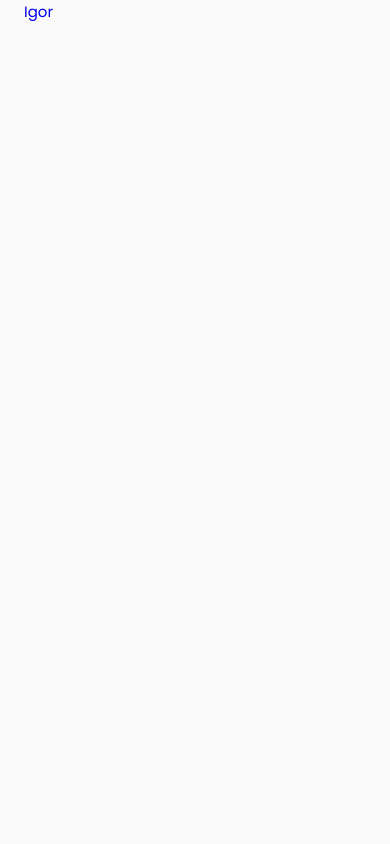
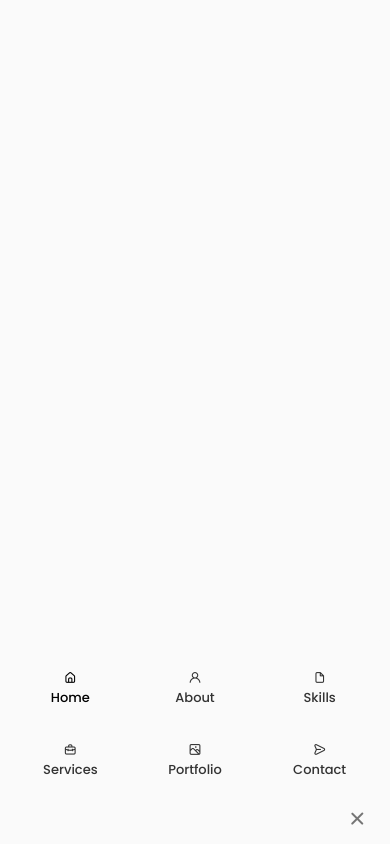
Before and after one commit to IgorBrizack/portfolioWeb, a React (Create React App) app: page / in a window 390 px wide. Built offline with nearby package versions, Linux system fonts and the light colour scheme.

Commit message:
feat: header css

```diff
--- a/src/components/header/Header.jsx
+++ b/src/components/header/Header.jsx
@@ -6,6 +6,46 @@
         <header className="header">
             <nav className="nav container">
                 <a href="index.html" className="nav__logo">Igor</a>
+                <div className="nav__menu">
+                    <ul className="nav__list grid">
+                        <li className="nav__item">
+                            <a href="#home" className="nav__link active-link">
+                                <i className="uil uil-estate nav__icon"></i> Home
+                            </a>
+                        </li>
+                        <li className="nav__item">
+                            <a href="#bout" className="nav__link">
+                                <i className="uil uil-user nav__icon"></i> About
+                            </a>
+                        </li>
+                        <li className="nav__item">
+                            <a href="#skills" className="nav__link">
+                                <i className="uil uil-file nav__icon"></i> Skills
+                            </a>
+                        </li>
+
+                        <li className="nav__item">
+                            <a href="services" className="nav__link">
+                                <i className="uil uil-briefcase-alt nav__icon"></i> Services
+                            </a>
+                        </li>
+                        <li className="nav__item">
+                            <a href="#portfolio" className="nav__link">
+                                <i className="uil uil-scenery nav__icon"></i> Portfolio
+                            </a>
+                        </li>
+                        <li className="nav__item">
+                            <a href="#contact" className="nav__link">
+                                <i className="uil uil-message nav__icon"></i> Contact
+                            </a>
+                        </li>
+                    </ul>
+                    <i className="uil uil-times nav__close"></i>
+                </div>
+
+                <div className="nav__toggle">
+                    <i className="uil uil-apps"></i>
+                </div>
             </nav>
         </header>
     )
--- a/src/components/header/header.css
+++ b/src/components/header/header.css
@@ -0,0 +1,111 @@
+.header {
+	width: 100%;
+	position: fixed;
+	top: 0;
+	left: 0;
+	z-index: var(--z-fixed);
+	background-color: var(--body-color);
+}
+
+.nav {
+	height: calc(var(--header-height) + 1.5rem);
+	display: flex;
+	justify-content: space-between;
+	align-items: center;
+	column-gap: 1rem;
+}
+
+.nav__logo,
+.nav__toggle {
+	color: var(--title-color);
+	font-weight: var(--font-medium);
+	}
+
+.nav__list {
+	display: flex;
+	column-gap: 2rem;
+}
+
+.nav__link {
+	display: flex;
+	flex-direction: column;
+	align-items: center;
+	font-size: var(--small-font-size);
+	color: var(--title-color);
+	font-weight: var(--font-medium);
+	transition: .3s;
+}
+
+.nav__icon,
+.nav__close,
+.nav__toggle {
+  	display: none;
+}
+
+.active-link,
+.nav__link:hover {
+  	color: var(--title-color-dark);
+}
+
+@media screen and (max-width: 768px) {
+	.header {
+		top: initial;
+		bottom: 0;
+	}
+
+	.nav {
+		height: var(--header-height);
+	}
+
+	.nav__menu {
+		position: fixed;
+		bottom: 0;
+		left: 0;
+		width: 100%;
+		background-color: var(--body-color);
+		padding: 2rem 1.5rem  4rem;
+		box-sizing: 0 -1px 4px rgba(0, 0, 0, 0.15);
+		border-radius: 1.5rem 1.5rem 0 0;
+		transition: .3s;
+	}
+
+	.nav__list {
+		display: grid;
+		grid-template-columns: repeat(3, 1fr);
+		gap: 2rem;
+	}
+
+	.nav__icons {
+		font-size: 1.2rem;
+	}
+
+	.nav__close {
+		position: absolute;
+		right: 1.3rem;
+		bottom: .5rem;
+		font-size: 1.5rem;
+		cursor: pointer;
+		color: var(--title--color);
+	}
+
+	.nav__close:hover {
+		color: var(--title-color-dark)
+	}
+
+	.nav__icon,
+	.nav__close,
+	.nav__toggle {
+		display: block;
+	}
+
+}
+
+@media screen and (max-width: 350px) {
+	.nav__menu {
+		padding: 2rem 0.25rem 4rem;
+	}
+
+	.nav__list {
+		column-gap: 0;
+	}
+}
```
Also changed, not shown: src/App.jsx (renamed from src/App.js).
